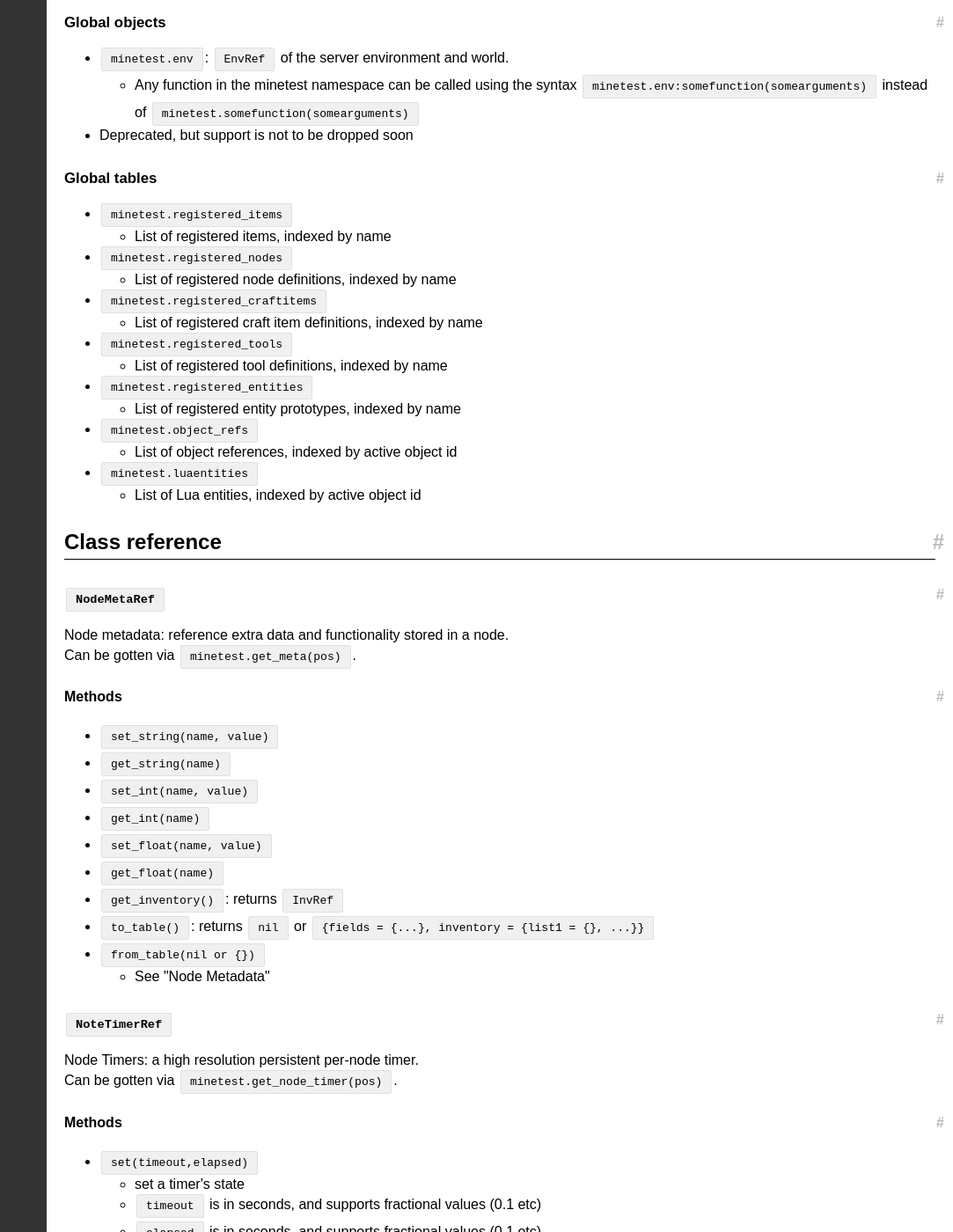
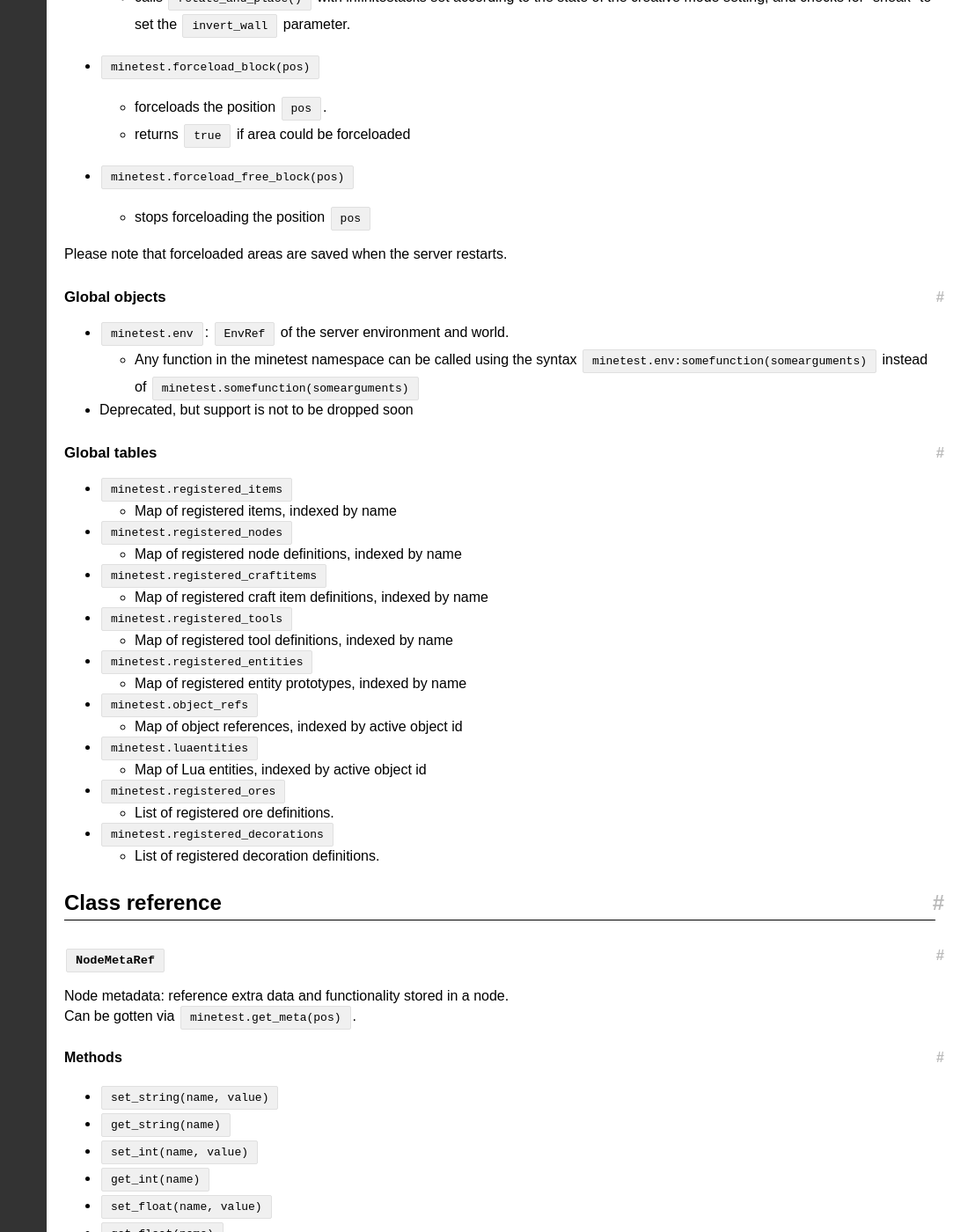
Before and after one commit to rubenwardy/minetest_modding_book, a Jekyll site: the page built from lua_api.html, in a window 1280 px wide and 1400 px high, scrolled down 54108 px. Shown: the whole window at 88% size, without its empty margins (197-1280 px from the left). Built offline with Jekyll 4.4.1, drawn with Linux system fonts in a browser that asks for light colours; nearby versions of some CDN libraries; some of the changed text lies outside the part shown.

Commit message:
Lua API: update

```diff
--- a/lua_api.html
+++ b/lua_api.html
@@ -662,6 +662,18 @@
 <p><code>minetest.register_craftitem(name, item definition)</code></p>
 <ul>
 <li>added to <code>minetest.registered_items[name]</code></li>
+</ul>
+</li>
+<li>
+<p><code>minetest.register_ore(ore definition)</code></p>
+<ul>
+<li>added to <code>minetest.registered_ores</code></li>
+</ul>
+</li>
+<li>
+<p><code>minetest.register_decoration(decoration definition)</code></p>
+<ul>
+<li>added to <code>minetest.registered_decorations</code></li>
 </ul>
 </li>
 </ul>
@@ -2169,6 +2181,10 @@
   should be applied to the default config or current active config</li>
 </ul>
 </li>
+<li><code>minetest.generate_ores(vm)</code></li>
+<li>Generate all registered ores within the VoxelManip specified by <code>vm</code>.</li>
+<li><code>minetest.generate_decorations(vm)</code></li>
+<li>Generate all registered decorations within the VoxelManip specified by <code>vm</code>.</li>
 <li><code>minetest.clear_objects()</code><ul>
 <li>clear all objects in the environments</li>
 </ul>
@@ -2669,31 +2685,39 @@
 <h3 id="global-tables">Global tables</h3>
 <ul>
 <li><code>minetest.registered_items</code><ul>
-<li>List of registered items, indexed by name</li>
+<li>Map of registered items, indexed by name</li>
 </ul>
 </li>
 <li><code>minetest.registered_nodes</code><ul>
-<li>List of registered node definitions, indexed by name</li>
+<li>Map of registered node definitions, indexed by name</li>
 </ul>
 </li>
 <li><code>minetest.registered_craftitems</code><ul>
-<li>List of registered craft item definitions, indexed by name</li>
+<li>Map of registered craft item definitions, indexed by name</li>
 </ul>
 </li>
 <li><code>minetest.registered_tools</code><ul>
-<li>List of registered tool definitions, indexed by name</li>
+<li>Map of registered tool definitions, indexed by name</li>
 </ul>
 </li>
 <li><code>minetest.registered_entities</code><ul>
-<li>List of registered entity prototypes, indexed by name</li>
+<li>Map of registered entity prototypes, indexed by name</li>
 </ul>
 </li>
 <li><code>minetest.object_refs</code><ul>
-<li>List of object references, indexed by active object id</li>
+<li>Map of object references, indexed by active object id</li>
 </ul>
 </li>
 <li><code>minetest.luaentities</code><ul>
-<li>List of Lua entities, indexed by active object id</li>
+<li>Map of Lua entities, indexed by active object id</li>
+</ul>
+</li>
+<li><code>minetest.registered_ores</code><ul>
+<li>List of registered ore definitions.</li>
+</ul>
+</li>
+<li><code>minetest.registered_decorations</code><ul>
+<li>List of registered decoration definitions.</li>
 </ul>
 </li>
 </ul>
```
